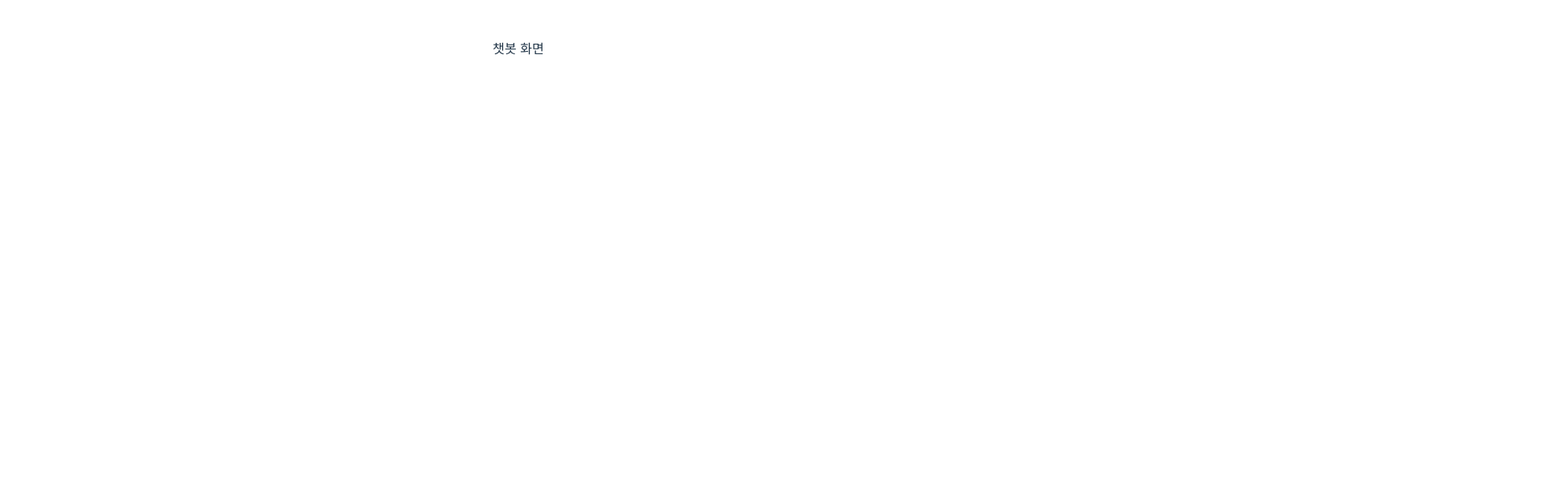
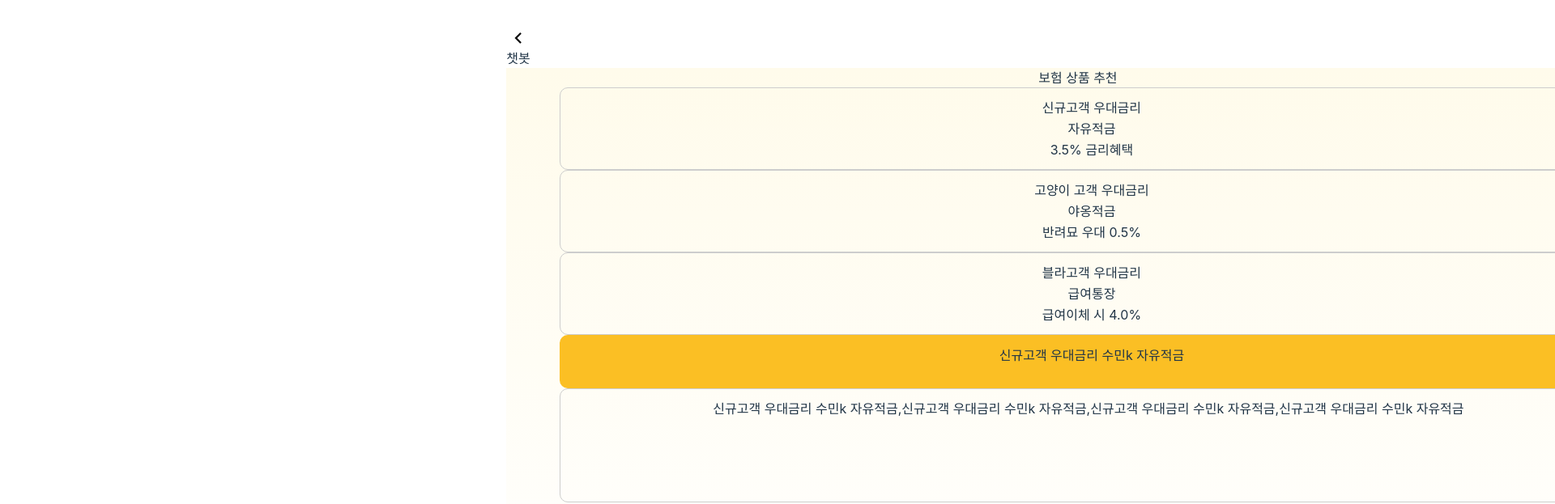
Before and after one commit to kyucchoi/KBcation-front, a Vue app: page /chatBot in a window 1280 px wide. Shown: the part 340-963 px from the top of the page at 81% size, 1920 px wide, since content can reach past the window. Before the commit the page ends 800 px from the top, so only its background shows below. Built offline with nearby package versions, Linux system fonts and the light colour scheme; the HTML template or start-up script is replaced by a standard one.

Commit message:
:sparkles: Feat: chatbot-page 구현 및 컴포넌트 생성

```diff
--- a/package.json
+++ b/package.json
@@ -13,6 +13,7 @@
     "lint": "eslint . --ext .vue,.js,.jsx,.cjs,.mjs,.ts,.tsx,.cts,.mts --fix --ignore-path .gitignore"
   },
   "dependencies": {
+    "axios": "^1.7.7",
     "class-variance-authority": "^0.7.0",
     "clsx": "^2.1.1",
     "lucide-vue-next": "^0.454.0",
--- /dev/null
+++ b/src/components/ChattingBox.vue
@@ -0,0 +1,61 @@
+<script setup lang="ts">
+import { computed } from 'vue';
+const props = defineProps({
+  height: {
+    type: Number,
+    required: false
+  },
+  paddingX: {
+    type: Number,
+    default: 16
+  },
+  paddingY: {
+    type: Number,
+    default: 12
+  },
+  marginBottom: {
+    type: Number,
+    default: 0
+  },
+  subject: {
+    type: String,
+    default: ''
+  },
+  name: {
+    type: String,
+    default: ''
+  },
+  benefit: {
+    type: String,
+    default: ''
+  }
+});
+
+const boxStyle = computed(() => ({
+  height: props.height ? `${props.height}px` : '76px',
+  padding: `${props.paddingY}px ${props.paddingX}px`,
+  marginBottom: `${props.marginBottom}px`
+}));
+</script>
+
+<template>
+  <div class="chatting-box transition-transform duration-200" :style="boxStyle">
+    <div class="font-semibold text-xs">{{ subject }}</div>
+    <div class="text-[#F59E0C] text-xs">{{ name }}</div>
+    <div class="text-[#6A6E77] text-[10px]">{{ benefit }}</div>
+  </div>
+</template>
+
+<style scoped>
+.chatting-box {
+  position: relative;
+  background-color: var(--white);
+  width: 100%;
+  box-shadow: 0px 0px 0px rgba(0, 0, 0, 0.04);
+  border-radius: 10px;
+  display: flex;
+  flex-direction: column;
+  gap: 2px;
+  border: 1px solid #cdcdcd;
+}
+</style>
--- /dev/null
+++ b/src/components/ChattingExplainBox.vue
@@ -0,0 +1,59 @@
+<script setup lang="ts">
+import { computed } from 'vue';
+const props = defineProps({
+  height: {
+    type: Number,
+    required: false
+  },
+  paddingTop: {
+    type: Number,
+    default: 12
+  },
+  paddingRight: {
+    type: Number,
+    default: 17
+  },
+  paddingBottom: {
+    type: Number,
+    default: 17
+  },
+  paddingLeft: {
+    type: Number,
+    default: 12
+  },
+  marginBottom: {
+    type: Number,
+    default: 0
+  },
+  explain: {
+    type: String,
+    default: ''
+  }
+});
+
+const boxStyle = computed(() => ({
+  height: props.height ? `${props.height}px` : '110px',
+  padding: `${props.paddingTop}px ${props.paddingRight}px ${props.paddingBottom}px ${props.paddingLeft}px`,
+  marginBottom: `${props.marginBottom}px`
+}));
+</script>
+
+<template>
+  <div class="chatting-explain-box transition-transform duration-200" :style="boxStyle">
+    <div class="font-semibold text-xs">{{ explain }}</div>
+  </div>
+</template>
+
+<style scoped>
+.chatting-explain-box {
+  position: relative;
+  background-color: var(--white);
+  width: 100%;
+  box-shadow: 0px 0px 0px rgba(0, 0, 0, 0.04);
+  border-radius: 10px;
+  display: flex;
+  flex-direction: column;
+  gap: 2px;
+  border: 1px solid #cdcdcd;
+}
+</style>
--- /dev/null
+++ b/src/components/ChattingQuestionBox.vue
@@ -0,0 +1,50 @@
+<script setup lang="ts">
+import { computed } from 'vue';
+const props = defineProps({
+  height: {
+    type: Number,
+    required: false
+  },
+  paddingX: {
+    type: Number,
+    default: 17
+  },
+  paddingY: {
+    type: Number,
+    default: 13
+  },
+  marginBottom: {
+    type: Number,
+    default: 0
+  },
+  question: {
+    type: String,
+    default: ''
+  }
+});
+
+const boxStyle = computed(() => ({
+  height: props.height ? `${props.height}px` : '40px',
+  padding: `${props.paddingY}px ${props.paddingX}px`,
+  marginBottom: `${props.marginBottom}px`
+}));
+</script>
+
+<template>
+  <div class="chatting-question-box transition-transform duration-200" :style="boxStyle">
+    <div class="font-semibold text-xs text-white">{{ question }}</div>
+  </div>
+</template>
+
+<style scoped>
+.chatting-question-box {
+  position: relative;
+  background-color: #fbbf24;
+  width: 100%;
+  box-shadow: 0px 0px 0px rgba(0, 0, 0, 0.04);
+  border-radius: 10px;
+  display: flex;
+  flex-direction: column;
+  gap: 2px;
+}
+</style>
--- a/src/pages/ChatBotPage.vue
+++ b/src/pages/ChatBotPage.vue
@@ -1,7 +1,106 @@
-<script setup lang="ts"></script>
+<script setup lang="ts">
+import { ref, onMounted } from 'vue';
+import { useRouter } from 'vue-router';
+import axios from 'axios';
+import ChattingBox from '@/components/ChattingBox.vue';
+import Main from '@/components/Main.vue';
+import ChattingQuestionBox from '@/components/ChattingQuestionBox.vue';
+import ChattingExplainBox from '@/components/ChattingExplainBox.vue';
+
+const router = useRouter();
+
+interface ChatResult {
+  subject: string;
+  name: string;
+  benefit: string;
+}
+
+interface ChatQuestionResult {
+  question: string;
+}
+
+interface ChatExplainResult {
+  explain: string;
+}
+
+const result = ref<ChatResult[]>([
+  { subject: '신규고객 우대금리', name: '자유적금', benefit: '3.5% 금리혜택' },
+  { subject: '고양이 고객 우대금리', name: '야옹적금', benefit: '반려묘 우대 0.5%' },
+  { subject: '블라고객 우대금리', name: '급여통장', benefit: '급여이체 시 4.0%' }
+]);
+// 현재 더미데이터 넣은거고 백엔드 데이터 완성되면 수정할 예정
+
+const questionresult = ref<ChatQuestionResult[]>([
+  { question: '신규고객 우대금리 수민k 자유적금' }
+]);
+
+const explainresult = ref<ChatExplainResult[]>([
+  {
+    explain:
+      '신규고객 우대금리 수민k 자유적금,신규고객 우대금리 수민k 자유적금,신규고객 우대금리 수민k 자유적금,신규고객 우대금리 수민k 자유적금'
+  }
+]);
+
+const fetchChatData = async () => {
+  try {
+    const response = await axios.get('http://localhost:8080/api/recommand'); //백엔드 api 명세서 완료되면 주소 수정하면됨
+    result.value = response.data;
+  } catch (error) {
+    console.error('Error fetching chat data:', error);
+  }
+};
+
+onMounted(() => {
+  // 백엔드 완성되면 쓰면 됩니다
+  // fetchChatData();
+});
+
+const goBack = () => {
+  router.push('/');
+};
+</script>
 
 <template>
-  <div>챗봇 화면</div>
+  <div class="w-100 h-[42px] mt-11 flex justify-start items-center px-5 gap-2 bg-white">
+    <div class="">
+      <img src="../assets/back.svg" alt="뒤로가기" @click="goBack" />
+    </div>
+    <div class="text-[#000000] text-[20px] font-semibold">챗봇</div>
+  </div>
+  <Main :padded="true" class="chat-gradation">
+    <div class="h-[72px] flex justify-start items-center gap-[10px]">
+      <div class="w-[40px] h-[40px] rounded-full bg-[#f59e0c] flex items-center"></div>
+      <div class="w-[91px] h-[19px] font-semibold">보험 상품 추천</div>
+    </div>
+    <div class="pl-[20px] pr-[10px] flex flex-col gap-[10px]">
+      <ChattingBox
+        v-for="(item, index) in result"
+        :key="index"
+        :subject="item.subject"
+        :name="item.name"
+        :benefit="item.benefit"
+      />
+      <div class="pl-[125px] flex-col gap-[10px]">
+        <ChattingQuestionBox
+          v-for="(item, index) in questionresult"
+          :key="index"
+          :question="item.question"
+        />
+      </div>
+    </div>
+    <div class="mt-[20px] pr-[10px] flex gap-[10px]">
+      <div class="w-[48px] h-[40px] rounded-full bg-[#f59e0c] flex items-center"></div>
+      <ChattingExplainBox
+        v-for="(item, index) in explainresult"
+        :key="index"
+        :explain="item.explain"
+      />
+    </div>
+  </Main>
 </template>
 
-<style scoped></style>
+<style scoped>
+.chat-gradation {
+  background: linear-gradient(to bottom, #fffbeb, #ffffff);
+}
+</style>
```
Also changed, not shown: src/assets/back.svg (added), 1 other file (tests, documents, lock files or other folders).
